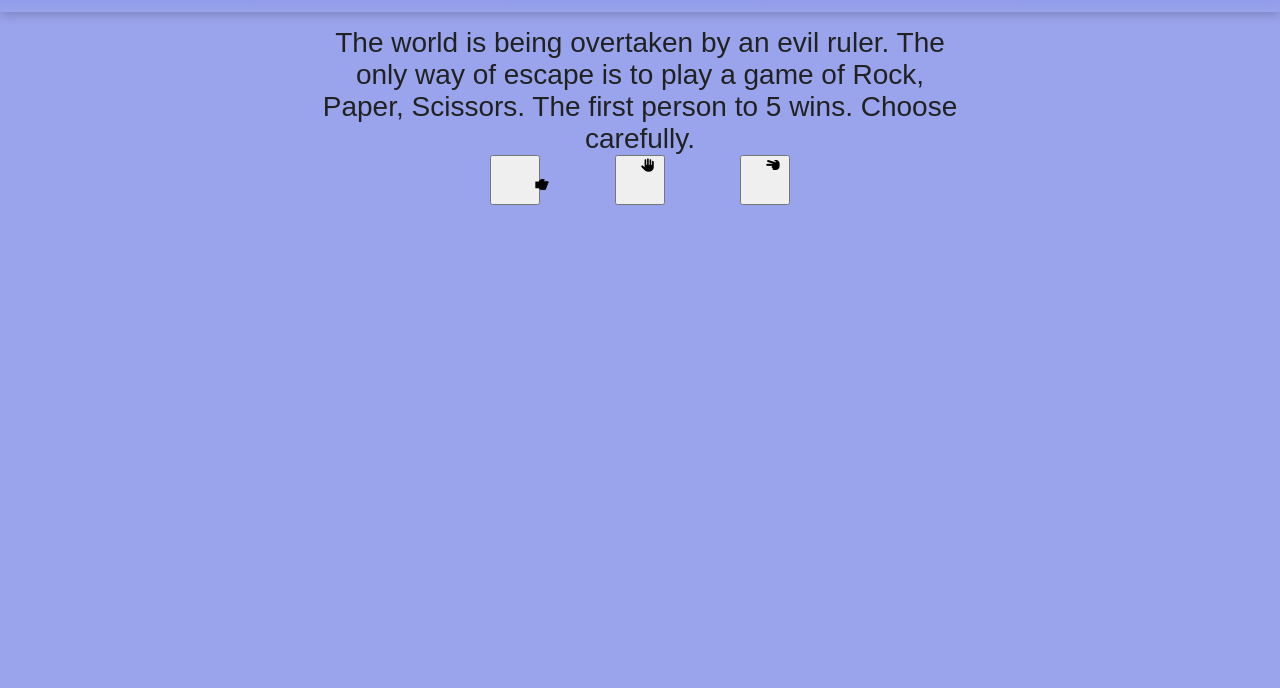
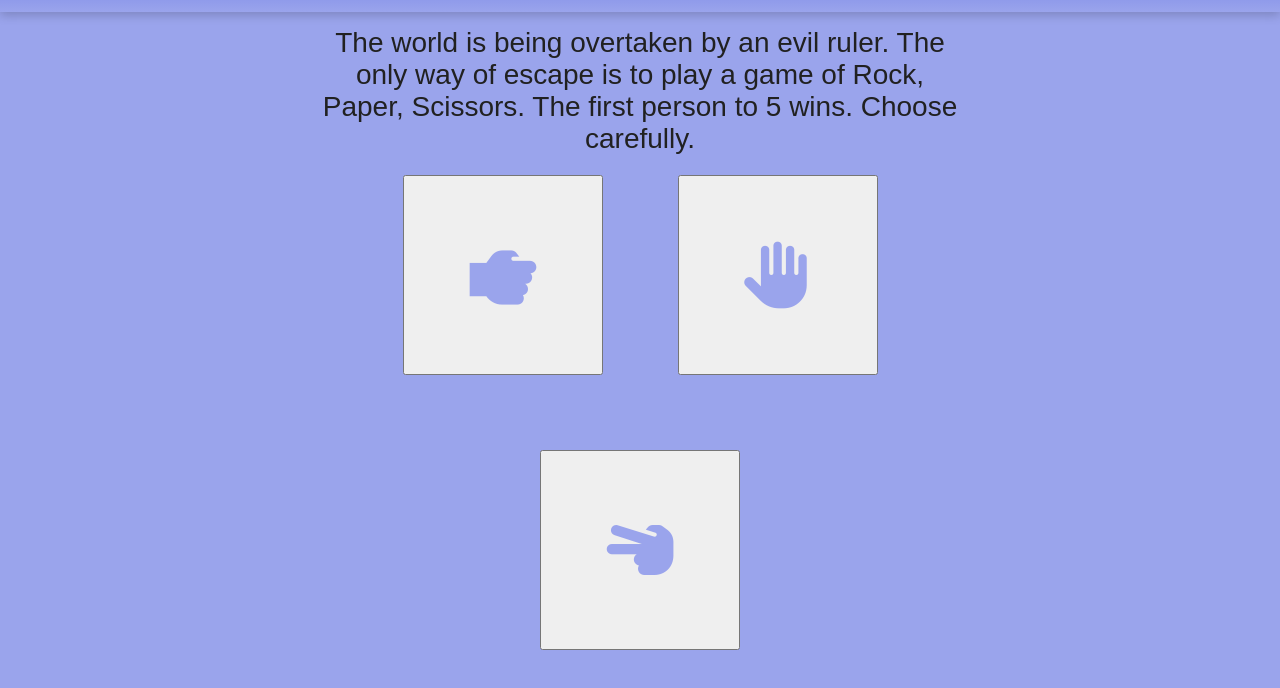
Before and after one commit to JChristian5/rock_paper_scissors, a plain HTML site: page ui.html in a window 1280 px wide. Shown: the part 50-738 px from the top of the page. Drawn offline with Linux system fonts and the light colour scheme.

Commit message:
Minor cosmetic fixes. Centered FA icons and worked on button styles.

```diff
--- a/style.css
+++ b/style.css
@@ -32,6 +32,10 @@ body {
     display: flex;
     justify-content: center;
     gap: 75px;
+    flex-wrap: wrap;
+    margin-top: 20px;
+    padding-left: 25%;
+    padding-right: 25%;
 }
 
 .fa-hand-back-fist {
@@ -39,11 +43,15 @@ body {
 }
 
 button {
-    height: 50px;
-    width: 50px;
+    height: 200px;
+    width: 200px;
 }
 
-i {
-    height: 50px;
-    width: 50px;
+button:hover {
+    background-color: #6474E5;
 }
+
+.fa-solid {
+    text-align: center;
+    color: #9AA4EC;
+}
--- a/ui.html
+++ b/ui.html
@@ -16,9 +16,9 @@
         The world is being overtaken by an evil ruler. The only way of escape is to play a game of Rock, Paper, Scissors. The first person to 5 wins. Choose carefully.
     </div>
     <div class="buttons">
-        <button><i class="fa-solid fa-hand-back-fist"></i></button>
-        <button><i class="fa-solid fa-hand"></i></button>
-        <button><i class="fa-solid fa-hand-scissors"></i></button>
+        <button><i class="fa-solid fa-hand-back-fist fa-5x"></i></button>
+        <button><i class="fa-solid fa-hand fa-5x"></i></button>
+        <button><i class="fa-solid fa-hand-scissors fa-5x"></i></button>
     </div>
 </body>
 </html>
```
